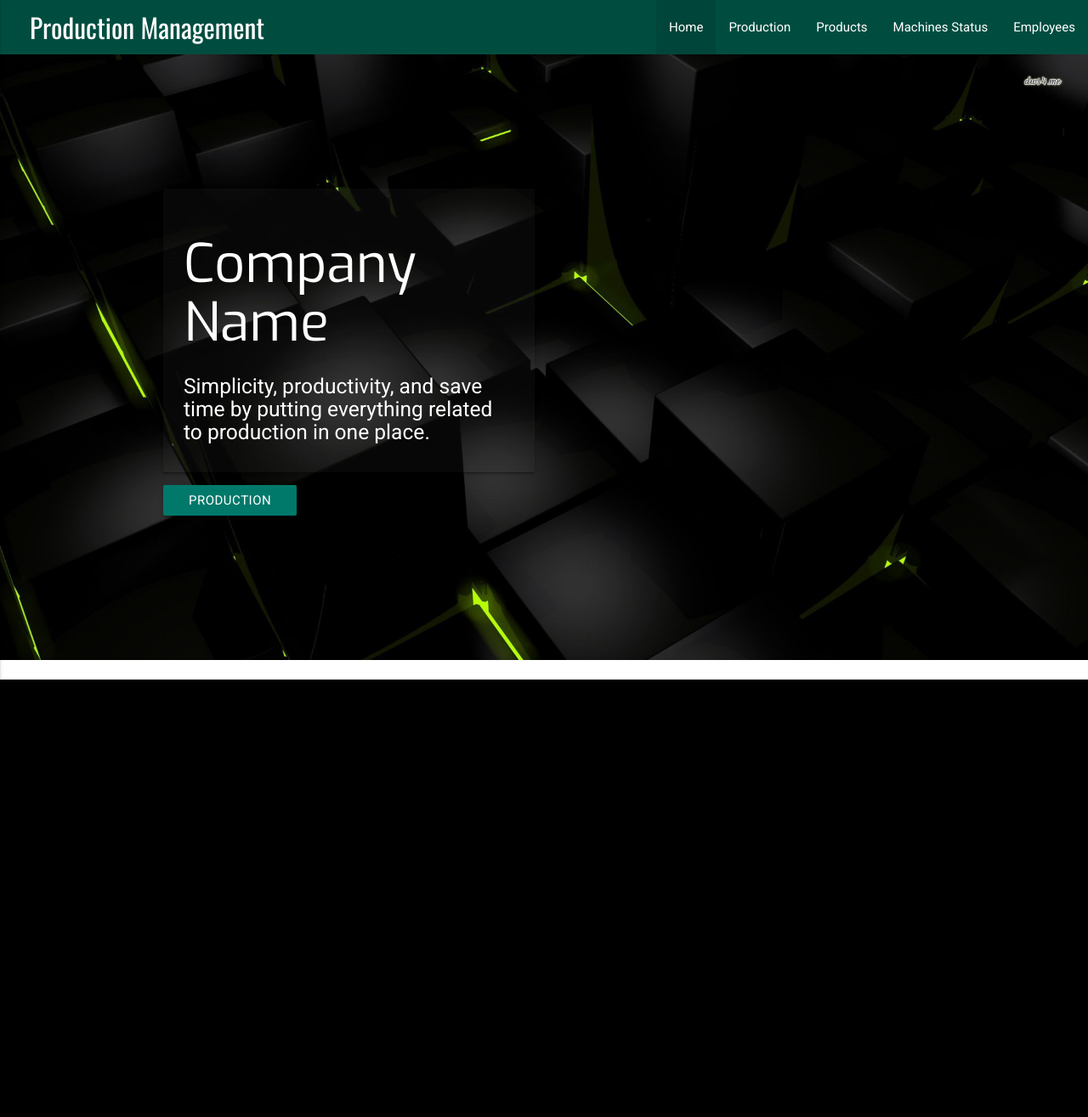
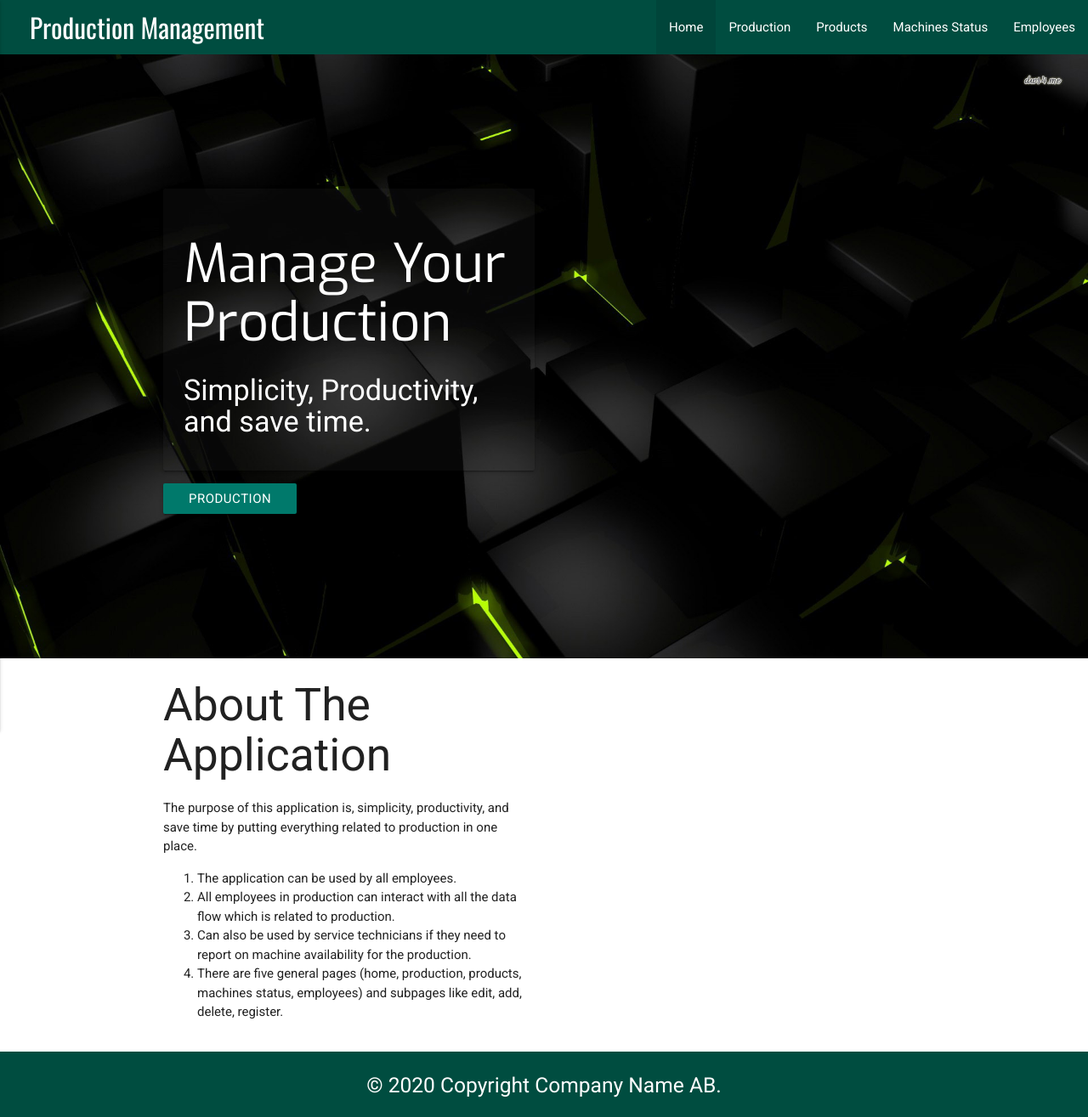
Before and after one commit to ninos77/Production-Management, a Flask app: page / in a window 1280 px wide. Shown: the whole page at 85% size. Before the commit the page ends 800 px from the top, so only its background shows below. Run offline with Flask 2, Linux system fonts and the light colour scheme; parts of the project's set-up code (start-up, migrations or seed data) failed here and were passed over; some libraries are stand-ins or nearby versions; some web fonts are replaced.

Commit message:
Add footer in base.html, and description of the application in index

```diff
--- a/static/css/style.css
+++ b/static/css/style.css
@@ -15,17 +15,17 @@ a.brand-logo{
 .tranparent-color{
     background: rgba(75, 75, 75, 0.1);
 }
-.dot-green {
-  height: 25px;
-  width: 25px;
-  background-color: rgb(64, 233, 13);
-  border-radius: 50%;
-  display: inline-block;
-}
 .dot-red {
   height: 25px;
   width: 25px;
   background-color: rgb(233, 13, 13);
+  border-radius: 50%;
+  display: inline-block;
+}
+.dot-green {
+  height: 25px;
+  width: 25px;
+  background-color: rgb(5, 161, 0);
   border-radius: 50%;
   display: inline-block;
 }
@@ -36,16 +36,26 @@ a.brand-logo{
     padding-top: 10rem;
     padding-bottom: 10rem;
 }
-.dot-green {
-  height: 25px;
-  width: 25px;
-  background-color: rgb(5, 161, 0);
-  border-radius: 50%;
-  display: inline-block;
-}
  .bg h1{
       font-family: 'Exo', sans-serif;
   }
+
+/*--------Footer---------*/
+body {
+    display: flex;
+    min-height: 100vh;
+    flex-direction: column;
+}
+.container {
+    flex: 1;    /* same as flex-grow: 1; */
+}
+.ft-legal {
+    padding: 0.9375rem 1.875rem;
+}
+/* one before the last child */
+.ft-legal-list li:nth-last-child(2) {
+    flex: 1;       /* same as flex-grow: 1; */
+}
 
 @media (max-width: 768px) {
   .margin-10 {
@@ -56,7 +66,7 @@ a.brand-logo{
       font-size: 10px;
       margin-left: 10px;
   }
-  .bg h1,h5{
+  .bg h1,h4{
       font-size: 20px;
   }
 
--- a/templates/base.html
+++ b/templates/base.html
@@ -57,5 +57,12 @@ $(document).ready(function() {
 });
 
 </script>
+<div class="container"></div>
+    <footer class="teal darken-4">
+      <section class="ft-legal">
+        <h5 class="center-align white-text">
+          &copy; 2020 Copyright Company Name AB.</h5>
+      </section>
+    </footer>
 </body>
 </html>
--- a/templates/index.html
+++ b/templates/index.html
@@ -16,9 +16,8 @@
 				<div class="col s12 m6">
 					<div class="card tranparent-color ">
 						<div class="card-content white-text">
-							<span class="card-title"><h1>Company Name</h1></span>
-							<h5>Simplicity, productivity, and save time by putting everything related to production in
-								one place.</h5>
+							<span class="card-title"><h1>Manage Your Production</h1></span>
+							<h4>Simplicity, Productivity, and save time.</h4>
 						</div>
 					</div>
 					<a href="{{url_for('get_productions')}}"
@@ -29,7 +28,20 @@
 			</div>
 		</div>
 	</div>
+    <div class="container">
+      <div class="row">
+        <div class="col s12 m6">
+          <h2>About The Application</h2>
+          <p>The purpose of this application is, simplicity, productivity, and save time by putting everything related to production in one place.</p>
+          <ol>
+            <li>The application can be used by all employees.</li>
+            <li>All employees in production can interact with all the data flow which is related to production.</li>
+            <li>Can also be used by service technicians if they need to report on machine availability for the production.</li>
+            <li>There are five general pages (home, production, products, machines status, employees) and subpages like edit, add, delete, register.</li>
+          </ol>
+        </div>
+      </div>
+    </div>
 </body>
-
 </html>
 {% endblock %}
```
